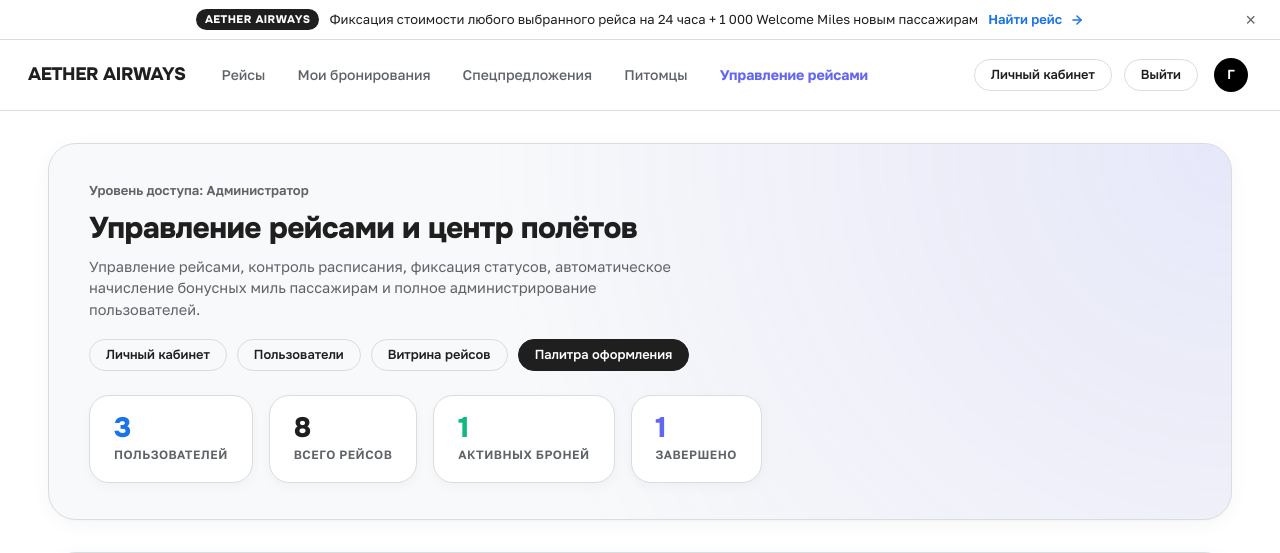
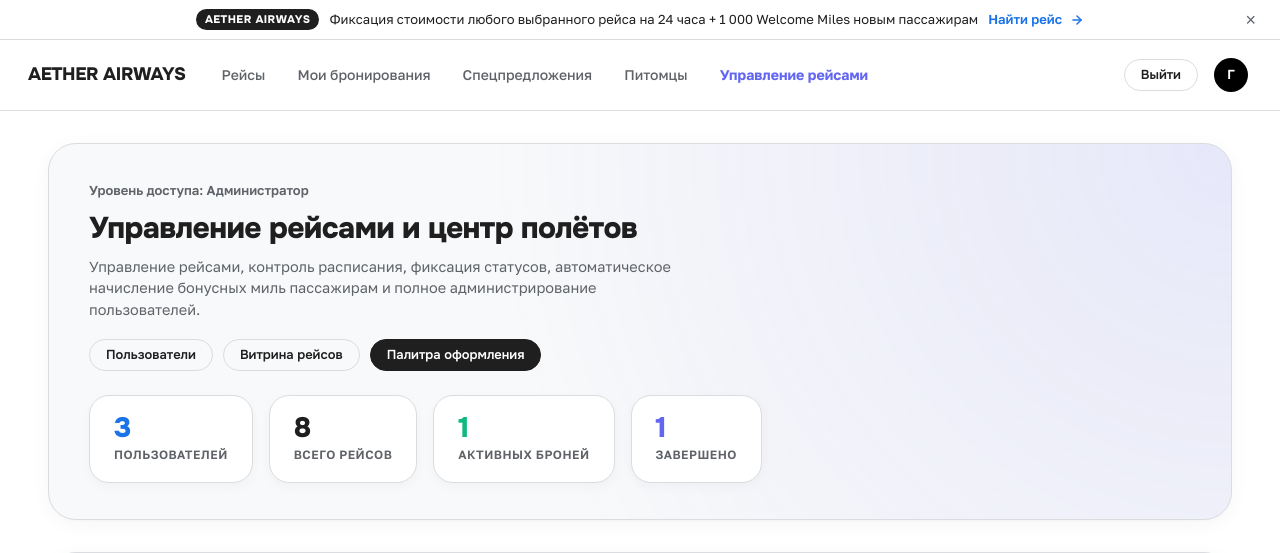
Before and after one commit to pashechkar-max/kursovoy-proekt, a Laravel app: page /admin in a window 1280 px wide. Shown: the top 553 px of the page. Run offline with Laravel 12, Linux system fonts and the light colour scheme; a user stored in the database is signed in; data comes from the database, SQL or seed files in the repository.

Commit message:
Удаление кнопки Личный кабинет

```diff
--- a/resources/views/admin/index.blade.php
+++ b/resources/views/admin/index.blade.php
@@ -20,7 +20,6 @@
                     Управление рейсами, контроль расписания, фиксация статусов, автоматическое начисление бонусных миль пассажирам и полное администрирование пользователей.
                 </p>
                 <div style="margin-top: 18px; display: flex; gap: 10px; flex-wrap: wrap;">
-                    <a href="{{ route('profile') }}" class="btn btn-secondary btn-sm">Личный кабинет</a>
                     <a href="#usersSection" class="btn btn-secondary btn-sm">Пользователи</a>
                     <a href="{{ route('flights.index') }}" class="btn btn-secondary btn-sm" target="_blank">Витрина рейсов</a>
                     <button type="button" class="btn btn-primary btn-sm" onclick="openThemeModal()">Палитра оформления</button>
--- a/resources/views/components/header.blade.php
+++ b/resources/views/components/header.blade.php
@@ -35,8 +35,6 @@
             @endguest
 
             @auth
-                <a href="{{ route('profile') }}" class="btn btn-secondary btn-sm header-action-btn">Личный кабинет</a>
-
                 <form action="{{ route('logout') }}" method="POST" style="margin: 0; display: inline-flex; align-items: center;">
                     @csrf
                     <button type="submit" class="btn btn-secondary btn-sm header-action-btn" title="Выйти из аккаунта">Выйти</button>
```
